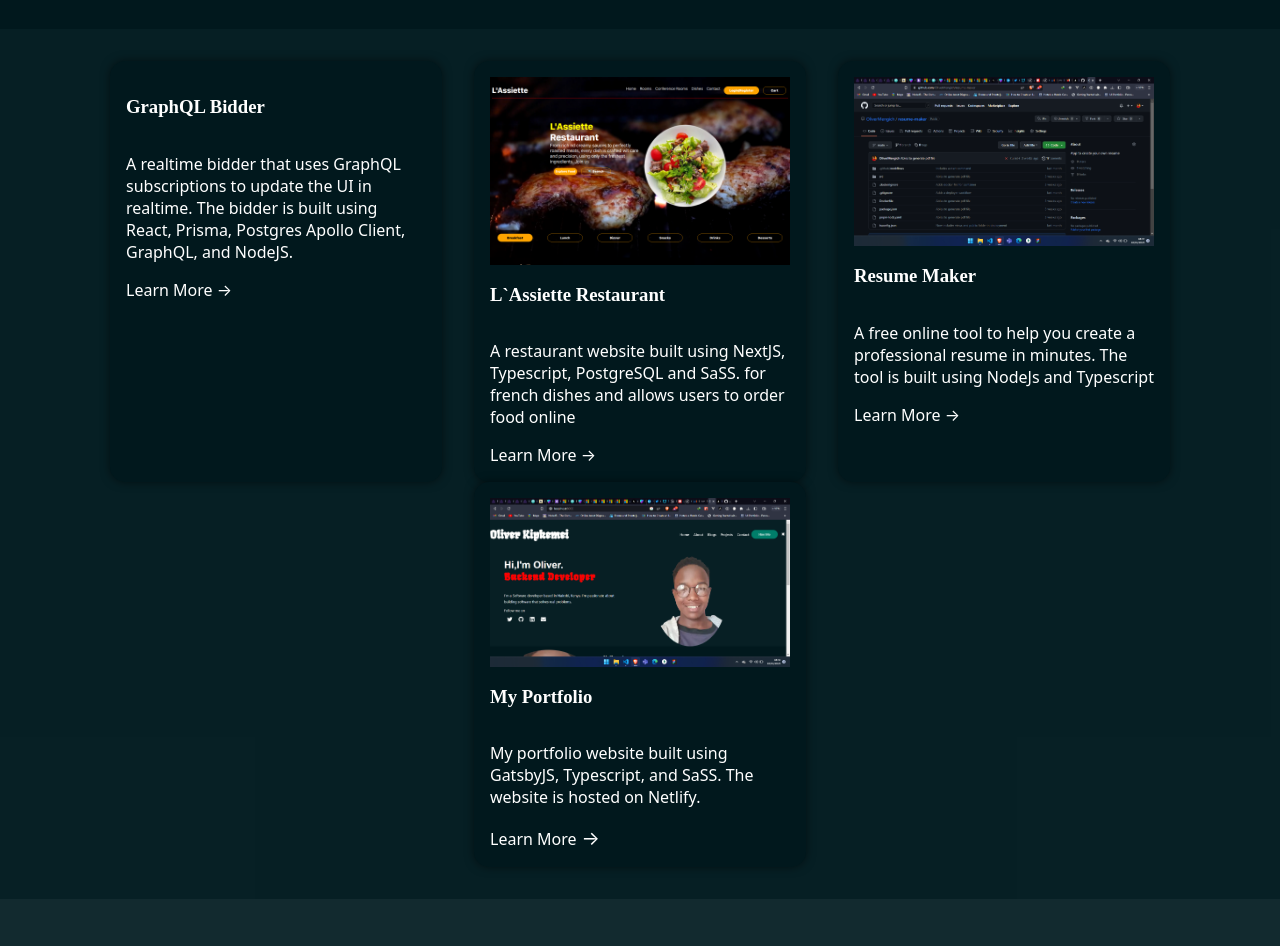
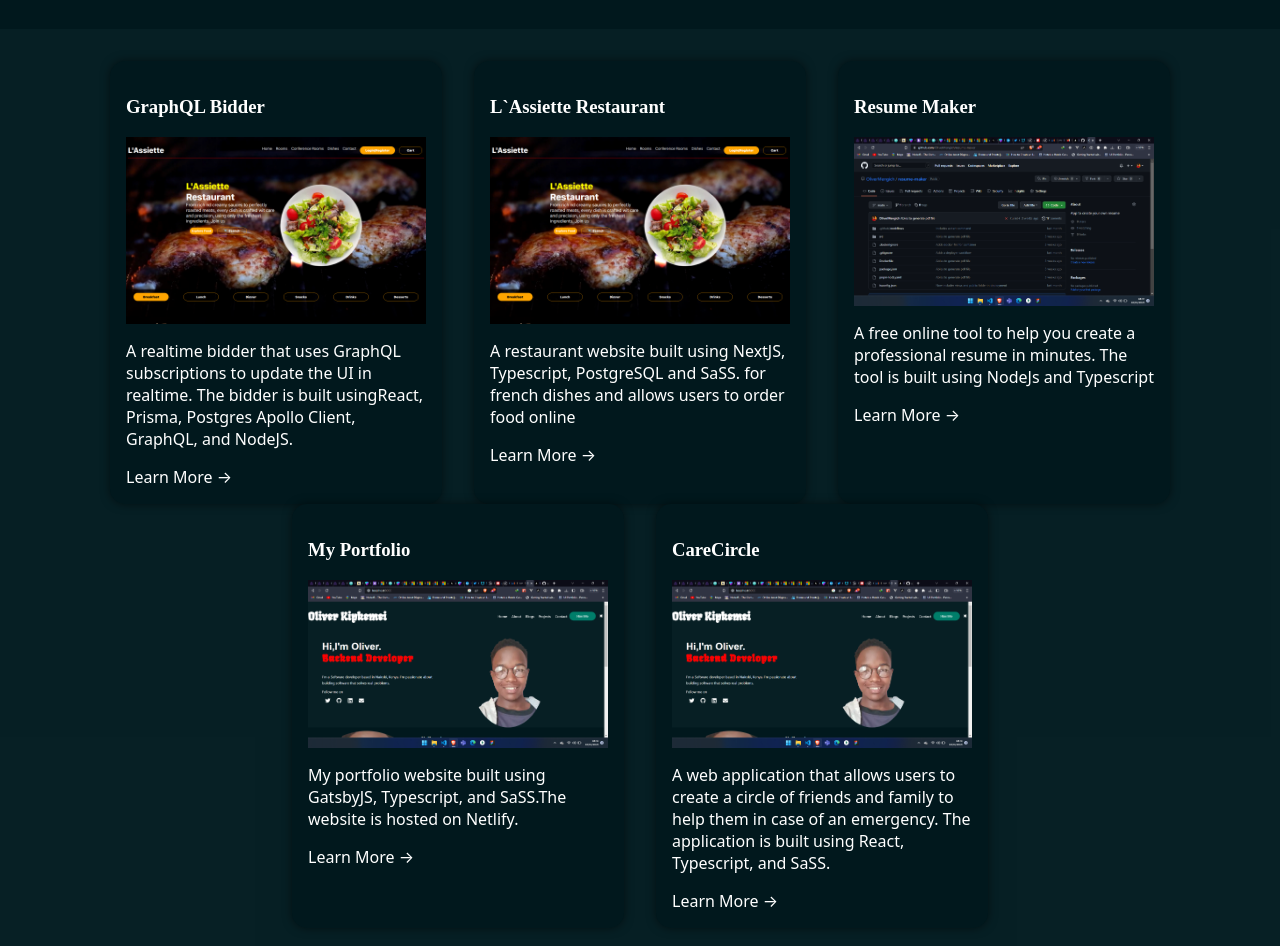
Before and after one commit to OliverMengich/gatsbyjs-portfolio, a Gatsby site: page /projects in a window 1280 px wide. Shown: the part 280-1226 px from the top of the page. Before the commit the page ends 1179 px from the top, so only its background shows below. Built offline with nearby package versions, Linux system fonts and the light colour scheme; Gatsby itself is replaced by a stand-in of ours.

Commit message:
Displays projects in projects page

```diff
--- a/src/components/AboutMe/AboutMe.component.tsx
+++ b/src/components/AboutMe/AboutMe.component.tsx
@@ -50,7 +50,7 @@ const AboutMeImage = styled.aside`
     min-width: 300px;
 `
 type Props = {
-    imageUrl: string
+    imageUrl: string,
 }
 const Button = styled.button`
     padding: 10px 20px;
--- a/src/components/Projects/Projects.component.tsx
+++ b/src/components/Projects/Projects.component.tsx
@@ -1,6 +1,6 @@
 import React from 'react';
 import styled from 'styled-components';
-import { StaticImage } from 'gatsby-plugin-image';
+import Image from 'gatsby-image';
 const ProjectsContainer = styled.section`
     width: 100%;
     padding: 2rem 0;
@@ -43,53 +43,24 @@ const LinkArrow = styled.span`
         transform: translateX(15px);
     }
 `;
-const Image = styled.img`
-    width: 100%;
-    height: 100%;
-    object-fit: cover;
-    border-radius: 15px;
-`;
-function ProjectsList() {
+type ProjectsListProps = {
+    projects: any;
+};
+function ProjectsList({projects}: ProjectsListProps) {
     return (
         <ProjectsContainer >
-            <ProjectItem>
-                <ProjectTitle>GraphQL Bidder</ProjectTitle>
-                <p>
-                    A realtime bidder that uses GraphQL subscriptions to
-                    update the UI in realtime. The bidder is built using
-                    React, Prisma, Postgres Apollo Client, GraphQL, and NodeJS.
-                </p>
-                <Link href="https://github.com/golcarecircle/care_circle">Learn More &rarr; </Link>
-            </ProjectItem>
-            <ProjectItem>
-                <StaticImage src="../../images/lassiette.png" alt="L`Assiette Restaurant" />
-                <ProjectTitle>L`Assiette Restaurant</ProjectTitle>
-                <p>
-                    A restaurant website built using NextJS, Typescript, PostgreSQL and
-                    SaSS. for french dishes and allows users to order food online
-                </p>
-                <Link href="https://lassiette.vercel.app">Learn More &rarr; </Link>
-            </ProjectItem>
-            <ProjectItem>
-                <StaticImage src="../../images/resume.png" alt="resume-maker" />
-                <ProjectTitle>Resume Maker</ProjectTitle>
-                <p>A free online tool to help
-                    you create a professional resume in minutes. The tool is built using
-                    NodeJs and Typescript
-                </p>
-                <Link href="https://github.com/OliverMengich/resume-maker">Learn More &rarr; </Link>
-            </ProjectItem>
-            <ProjectItem>
-                <StaticImage src="../../images/portfolio.png" alt="Oliver Kipkemei" />
-                <ProjectTitle>My Portfolio</ProjectTitle>
-                <p>
-                    My portfolio website built using GatsbyJS, Typescript, and SaSS.
-                    The website is hosted on Netlify.
-                </p>
-                <Link href="https://gatsbyjsportfoliomain.gatsbyjs.io/">Learn More
-                    <LinkArrow>&rarr;</LinkArrow>
-                </Link>
-            </ProjectItem>
+            {
+                projects.map((edge: any) => (
+                    <ProjectItem key={edge.node.id}>
+                        <ProjectTitle>{edge.node.title}</ProjectTitle>
+                        <Image fluid={edge.node.imageUrl.childImageSharp.fluid} alt={edge.node.title} />
+                        <p>
+                            {edge.node.description}
+                        </p>
+                        <Link href={edge.node.url}>Learn More &rarr; </Link>
+                    </ProjectItem>
+                ))
+            }
         </ProjectsContainer>
     );
 }
--- a/src/components/layout.tsx
+++ b/src/components/layout.tsx
@@ -185,7 +185,16 @@ const Layout =({children}: PageData )=>{
                         }}
                         >&#x2630;</Bars>
                 </Header>
-                {children}
+                {
+                // children
+                    React.Children.map(children, (child: React.ReactElement<any>) => {
+                        if (React.isValidElement(child)) {
+                            return React.cloneElement(child, { theme: theme === 'light' ? lightTheme : darkTheme });
+                        }
+                        return child;
+                    })
+                }
+
             </body>
         </ThemeProvider>
     )
--- a/src/pages/index.tsx
+++ b/src/pages/index.tsx
@@ -3,6 +3,7 @@ import type { HeadFC, PageProps } from "gatsby"
 import Layout from "../components/layout";
 import AboutMe from "../components/AboutMe/AboutMe.component";
 import Footer from "../components/Footer/Footer.component";
+
 const IndexPage: React.FC<PageProps> = () => {
     return (
         <Layout>
--- a/src/pages/projects.tsx
+++ b/src/pages/projects.tsx
@@ -1,14 +1,39 @@
 import * as React from "react"
-import type { HeadFC, PageProps } from "gatsby"
+import { HeadFC, PageProps, useStaticQuery, graphql } from "gatsby"
 import Layout from "../components/layout"
 import PageInfoComponent from "../components/PageInfo/PageInfo.component"
-import ProjectsList from "../components/Projects/Projects.component"
+import ProjectsList from "../components/Projects/Projects.component";
 const IndexPage: React.FC<PageProps> = () => {
+    const data = useStaticQuery(graphql`
+        query MyQuery {
+        allProjectsJson {
+            edges {
+                node {
+                    id
+                    title
+                    description
+                    url
+                    imageUrl {
+                        childImageSharp {
+                            fluid(maxWidth: 700) {
+                                ...GatsbyImageSharpFluid
+                            }
+
+                        }
+                    }
+                }
+            }
+        }
+    }
+    `)
+    console.log(data);
     return (
         <Layout>
             <main>
                 <PageInfoComponent title="Projects" path="projects"/>
-                <ProjectsList/>
+                <ProjectsList
+                    projects={data.allProjectsJson.edges}
+                />
             </main>
         </Layout>
     )
```
Also changed, not shown: src/images/lassiette.png (deleted), src/images/portfolio.png (deleted), src/images/resume.png (deleted).
